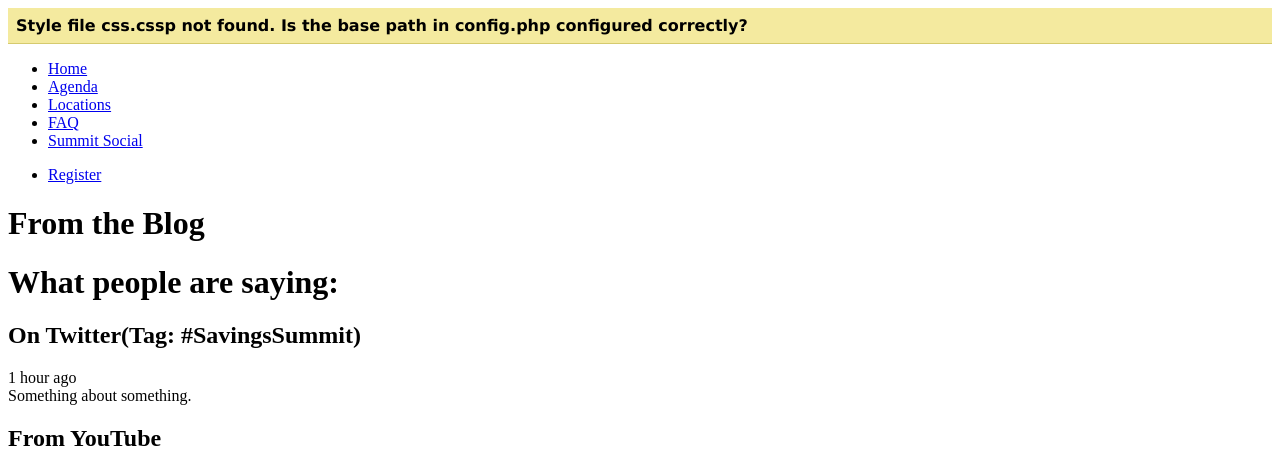
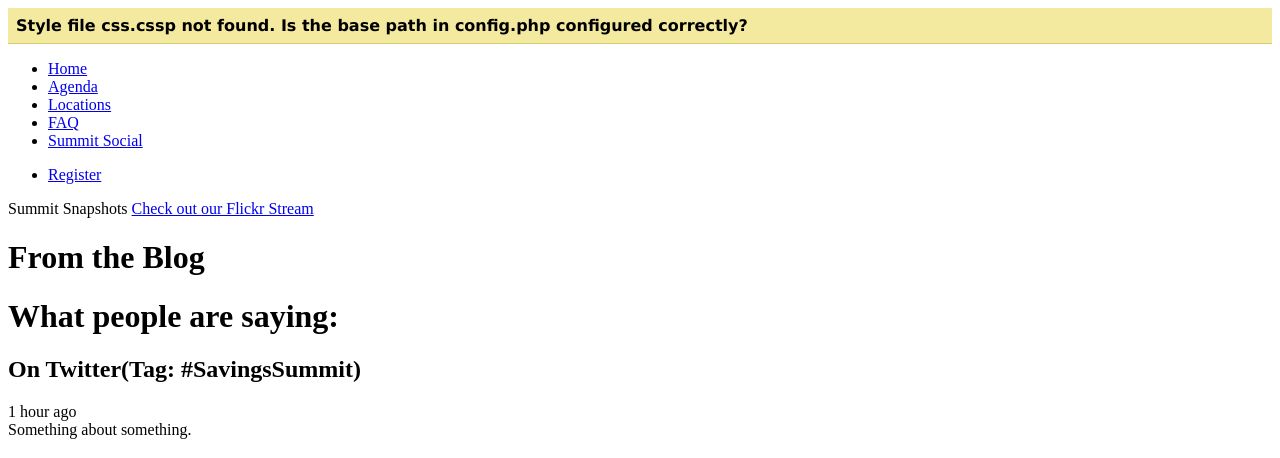
Before and after one commit to resnostyle/SD-Project, a PHP site: page / in a window 1280 px wide. Shown: the top 458 px of the page. Run offline with PHP 8.4, Linux system fonts and the light colour scheme.

Commit message:
more apperance updates

```diff
--- a/index.php
+++ b/index.php
@@ -21,6 +21,10 @@
         </div>
 
         <div id="content">
+            <div id="flickr">
+                Summit Snapshots
+                <a href="#" class="button">Check out our Flickr Stream</a>
+            </div>
             <div id="blog">
             <h1>From the Blog</h1>
 
```
Also changed, not shown: 1 other file.
